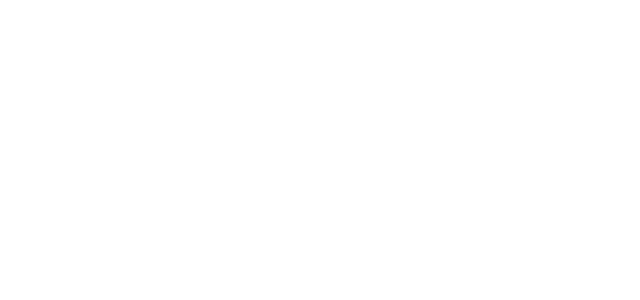
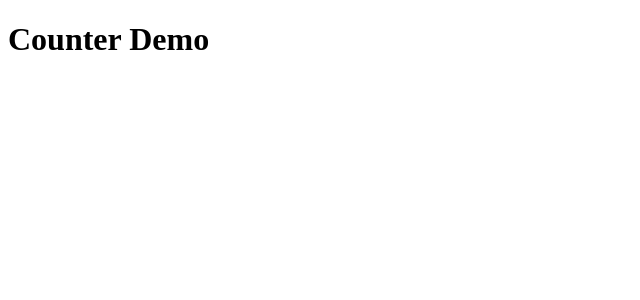
Before and after one commit to eobcre/custom-hooks-demo, a React app: page / in a window 1280 px wide. Shown: the top 300 px of the page, without its empty margins (0-640 px from the left). Built offline with nearby package versions, Linux system fonts and the light colour scheme; the HTML template or start-up script is replaced by a standard one.

Commit message:
created title

```diff
--- a/src/App.jsx
+++ b/src/App.jsx
@@ -1,5 +1,9 @@
 const App = () => {
-  return <div></div>;
+  return (
+    <div className='counter-container'>
+      <h1>Counter Demo</h1>
+    </div>
+  );
 };
 
 export default App;
```
